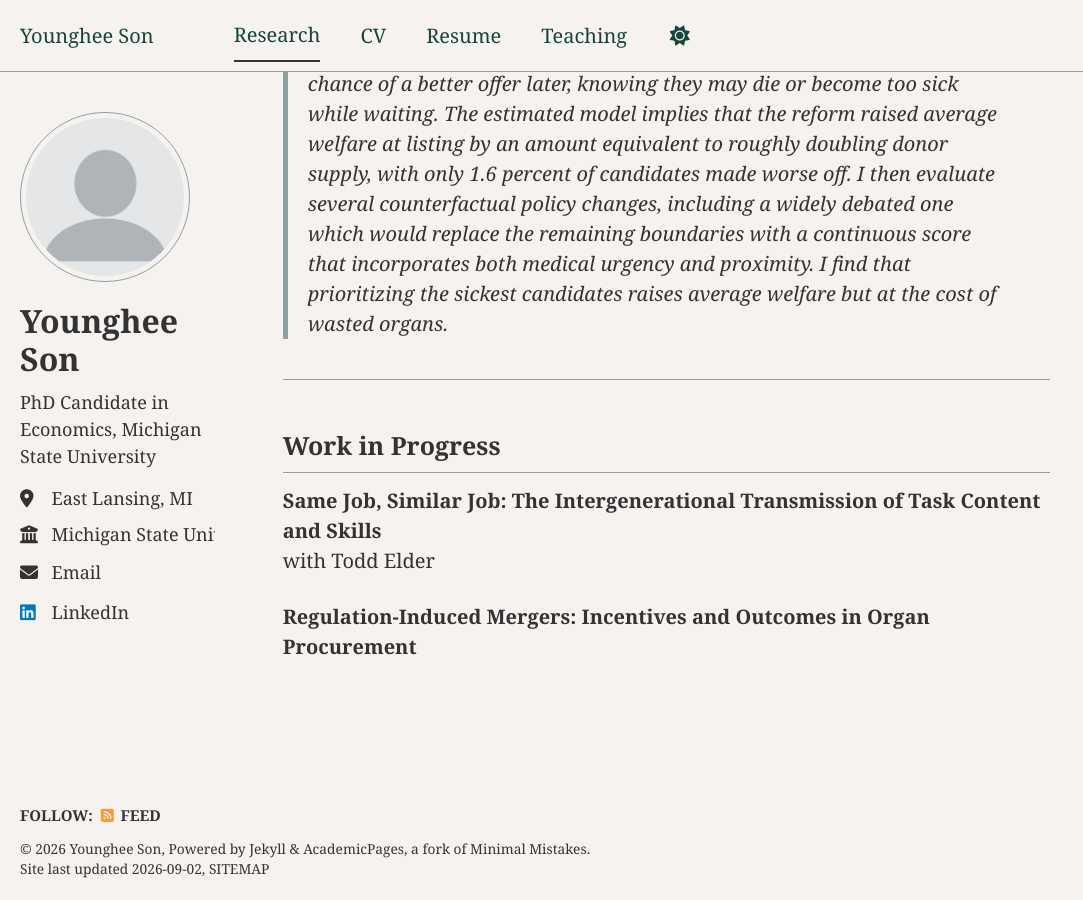
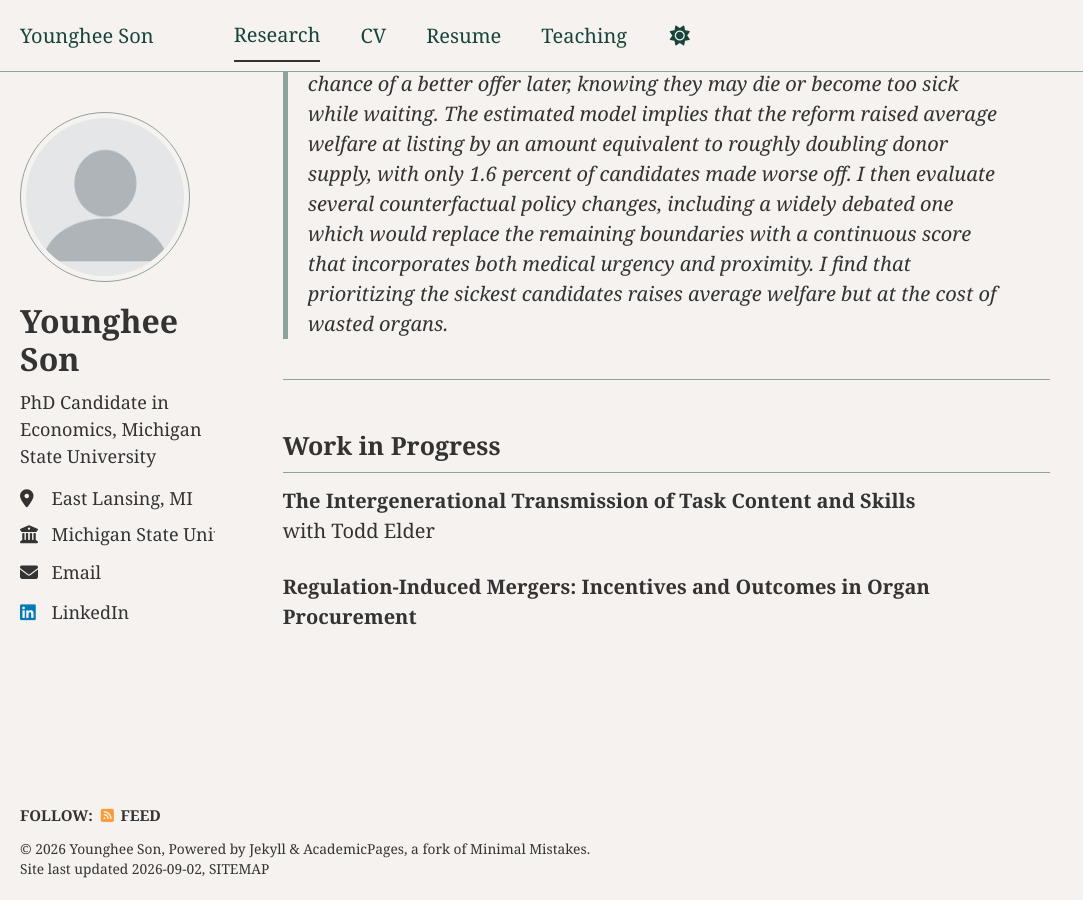
Before and after one commit to younghee-son/younghee-son.github.io, a Jekyll site: the page built from _pages/research.md, in a window 1280 px wide and 900 px high, scrolled down 656 px. Shown: the whole window, without its empty margins (0-1083 px from the left). Built offline with Jekyll 4.4.1, drawn with Linux system fonts in a browser that asks for light colours; some web fonts are replaced; a style sheet for code colours, icons or effects is not loaded.

Commit message:
Update research title for clarity

```diff
--- a/_pages/research.md
+++ b/_pages/research.md
@@ -16,7 +16,7 @@ author_profile: true
 
 ## Work in Progress
 
-**Same Job, Similar Job: The Intergenerational Transmission of Task Content and Skills**<br>
+**The Intergenerational Transmission of Task Content and Skills**<br>
 with Todd Elder
 
 **Regulation-Induced Mergers: Incentives and Outcomes in Organ Procurement**
```
